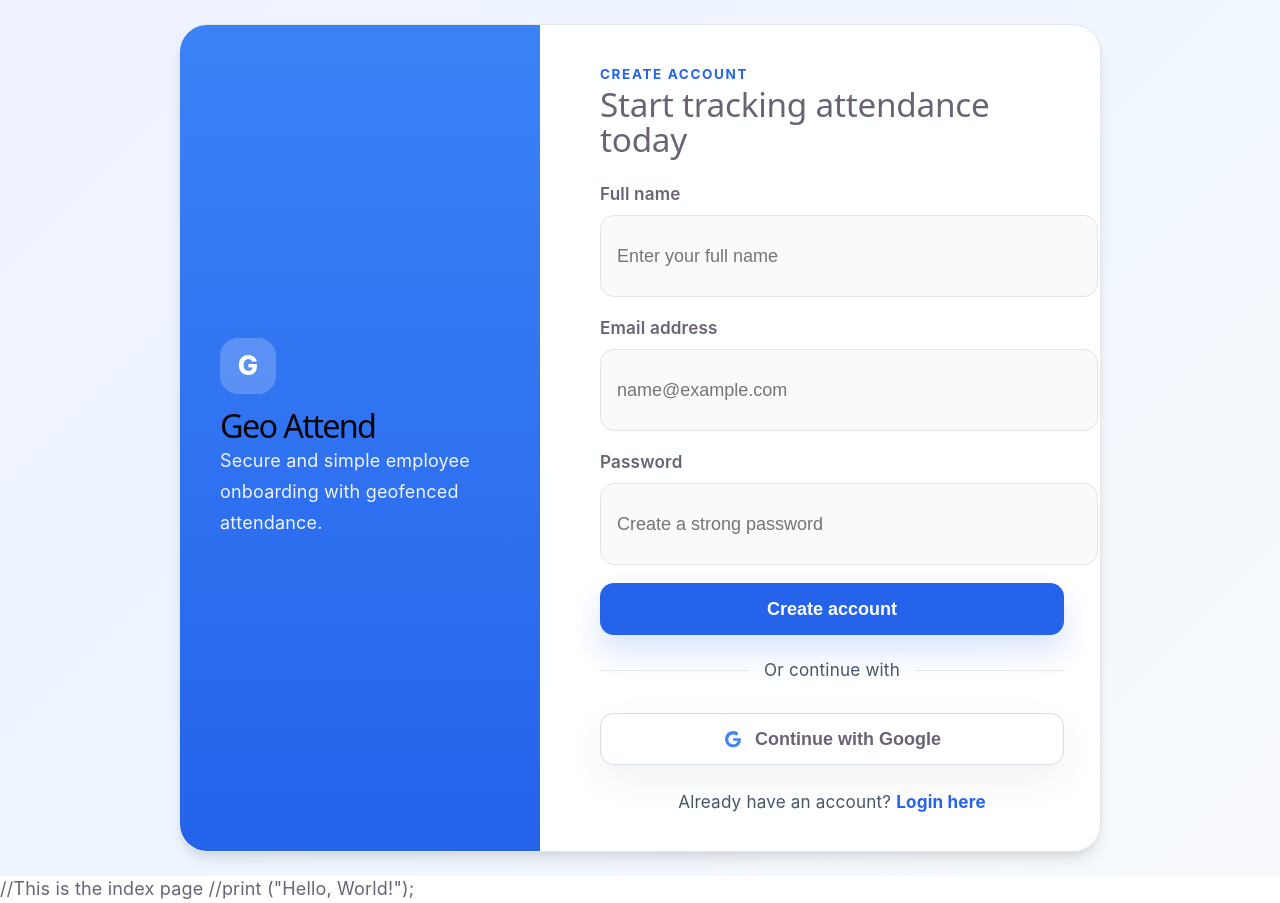
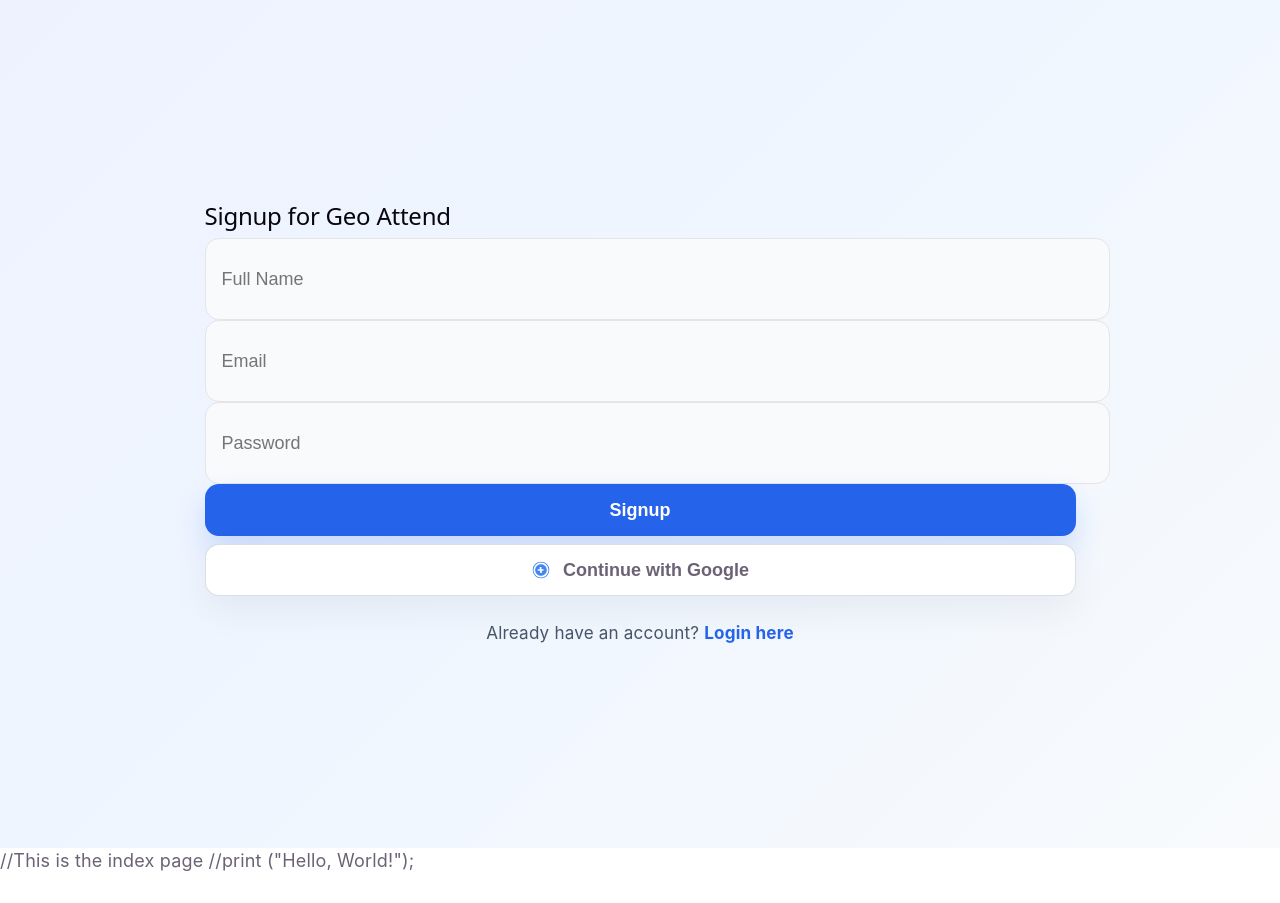
Before and after one commit to thereals4ch1-cpu/Geo_Attend_2, a React (Vite) app in the folder client/: page /signup in a window 1280 px wide. After the commit the page ends 874 px from the top, so only its background shows below. Built offline with nearby package versions, Linux system fonts and the light colour scheme.

Commit message:
Updated according to danusha ayya's UI

```diff
--- a/client/src/components/Login.jsx
+++ b/client/src/components/Login.jsx
@@ -48,26 +48,17 @@
         email: user.email || '',
         role: 'employee'
       };
-
-      await axios.post('http://localhost:5000/api/auth/google-signin', {
-        uid: userData.uid,
-        name: userData.name,
-        email: userData.email,
-        role: userData.role
-      });
-
       localStorage.setItem('user', JSON.stringify(userData));
       navigate('/employee');
     } catch (err) {
-      setError(err.response?.data?.error || err.message || 'Google sign in failed');
+      setError(err.message || 'Google sign in failed');
     }
   };
 
   return (
     <div className="login-container">
       <div className="login-form-container">
-        <h2>Welcome Back</h2>
-        <p>Sign in to your Geo Attend account</p>
+        <h2>Login to Geo Attend</h2>
         {error && <div className="login-error">{error}</div>}
         <form onSubmit={handleLogin}>
           <input
--- a/client/src/components/Signup.jsx
+++ b/client/src/components/Signup.jsx
@@ -45,99 +45,58 @@
         email: user.email || '',
         role: 'employee'
       };
-
-      await axios.post('http://localhost:5000/api/auth/google-signin', {
-        uid: userData.uid,
-        name: userData.name,
-        email: userData.email,
-        role: userData.role
-      });
-
       localStorage.setItem('user', JSON.stringify(userData));
       setSuccess('Signed in with Google. Redirecting...');
       setTimeout(() => navigate('/employee'), 1000);
     } catch (err) {
-      setError(err.response?.data?.error || err.message || 'Google signup failed');
+      setError(err.message || 'Google signup failed');
     }
   };
 
   return (
     <div className="signup-container">
-      <div className="signup-card">
-        <div className="signup-brand-panel">
-          <div className="signup-brand-mark">
-            <span>G</span>
-          </div>
-          <div>
-            <h1>Geo Attend</h1>
-            <p>Secure and simple employee onboarding with geofenced attendance.</p>
-          </div>
-        </div>
-
-        <div className="signup-form-panel">
-          <div className="signup-form-header">
-            <div>
-              <p className="signup-label">Create account</p>
-              <h2>Start tracking attendance today</h2>
-            </div>
-          </div>
-
-          {error && <div className="signup-alert signup-alert-error">{error}</div>}
-          {success && <div className="signup-alert signup-alert-success">{success}</div>}
-
-          <form onSubmit={handleSignup} className="signup-form">
-            <label className="signup-field">
-              <span>Full name</span>
+      <div className="signup-form-container">
+        <h2>Signup for Geo Attend</h2>
+        {error && <div className="signup-error">{error}</div>}
+        {success && <div className="signup-success">{success}</div>}
+        <form onSubmit={handleSignup}>
           <input
             type="text"
-                placeholder="Enter your full name"
+            placeholder="Full Name"
             value={name}
             onChange={(e) => setName(e.target.value)}
             className="signup-input"
             required
           />
-            </label>
-            <label className="signup-field">
-              <span>Email address</span>
           <input
             type="email"
-                placeholder="name@example.com"
+            placeholder="Email"
             value={email}
             onChange={(e) => setEmail(e.target.value)}
             className="signup-input"
             required
           />
-            </label>
-            <label className="signup-field">
-              <span>Password</span>
           <input
             type="password"
-                placeholder="Create a strong password"
+            placeholder="Password"
             value={password}
             onChange={(e) => setPassword(e.target.value)}
             className="signup-input"
             required
           />
-            </label>
-
-            <button type="submit" className="signup-button">Create account</button>
+          <button type="submit" className="signup-button">Signup</button>
         </form>
-
-          <div className="signup-divider">
-            <span>Or continue with</span>
-          </div>
-
         <button type="button" className="google-button" onClick={handleGoogleSignup}>
           <svg className="google-logo" viewBox="0 0 24 24" width="20" height="20">
-              <path fill="#4285f4" d="M21.35 11.1h-9.18v2.92h5.29c-.23 1.52-1.54 4.46-5.29 4.46-3.18 0-5.79-2.64-5.79-5.9s2.61-5.9 5.79-5.9c1.81 0 3.03.77 3.73 1.43l2.55-2.47C17.67 3.55 15.78 2.5 12.17 2.5 6.73 2.5 2.5 6.78 2.5 12.23s4.23 9.73 9.67 9.73c5.58 0 9.28-3.91 9.28-9.42 0-.64-.07-1.12-.1-1.44z"/>
+            <circle cx="12" cy="12" r="10" fill="#4285f4"/>
+            <circle cx="12" cy="12" r="9" fill="white"/>
+            <path d="M12 5C8.13 5 5 8.13 5 12s3.13 7 7 7 7-3.13 7-7-3.13-7-7-7zm3.5 8h-2.5v2.5h-2v-2.5H8v-2h2.5V8.5h2v2.5h2.5v2z" fill="#4285f4"/>
           </svg>
           Continue with Google
         </button>
-
         <p className="signup-link">
           Already have an account? <Link to="/">Login here</Link>
         </p>
-        </div>
       </div>
     </div>
   );
```
Also changed, not shown: 1 other file (tests, documents, lock files or other folders). Lines whose indentation alone changed are shown as unchanged.
